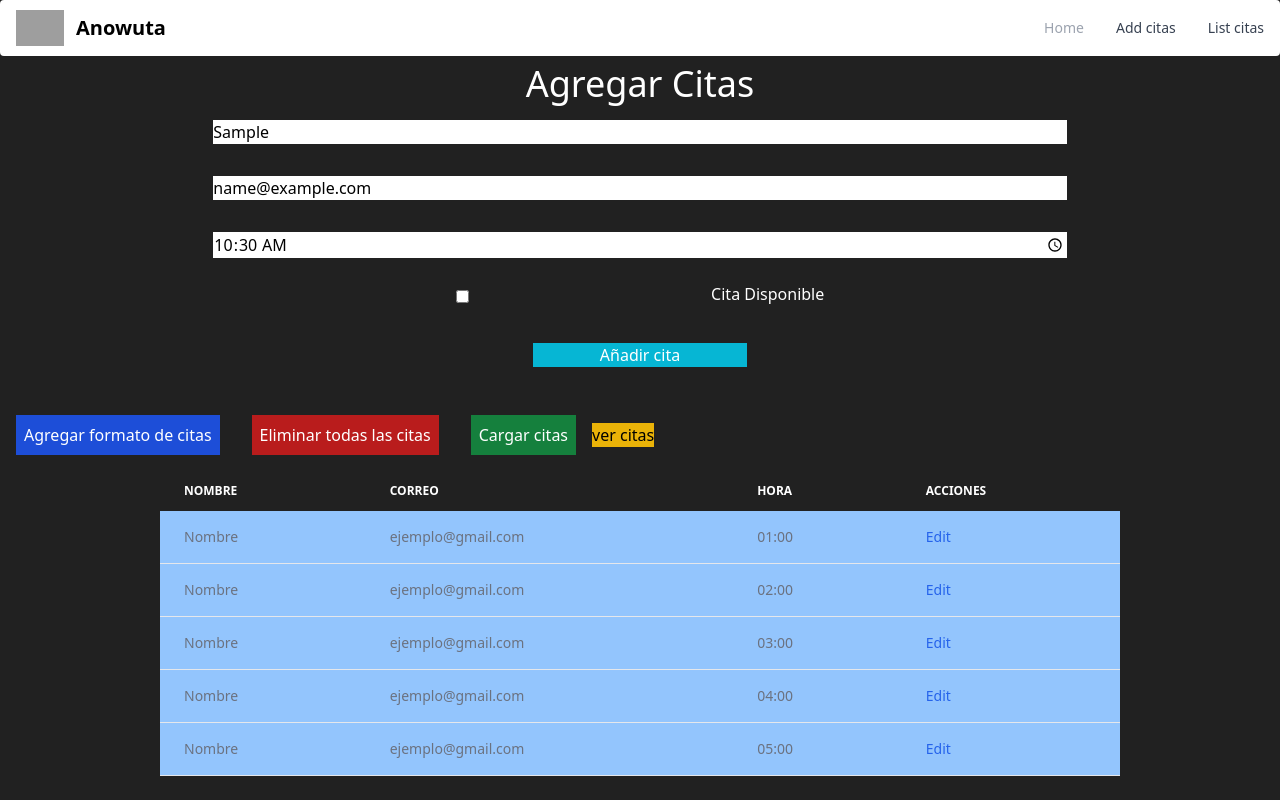
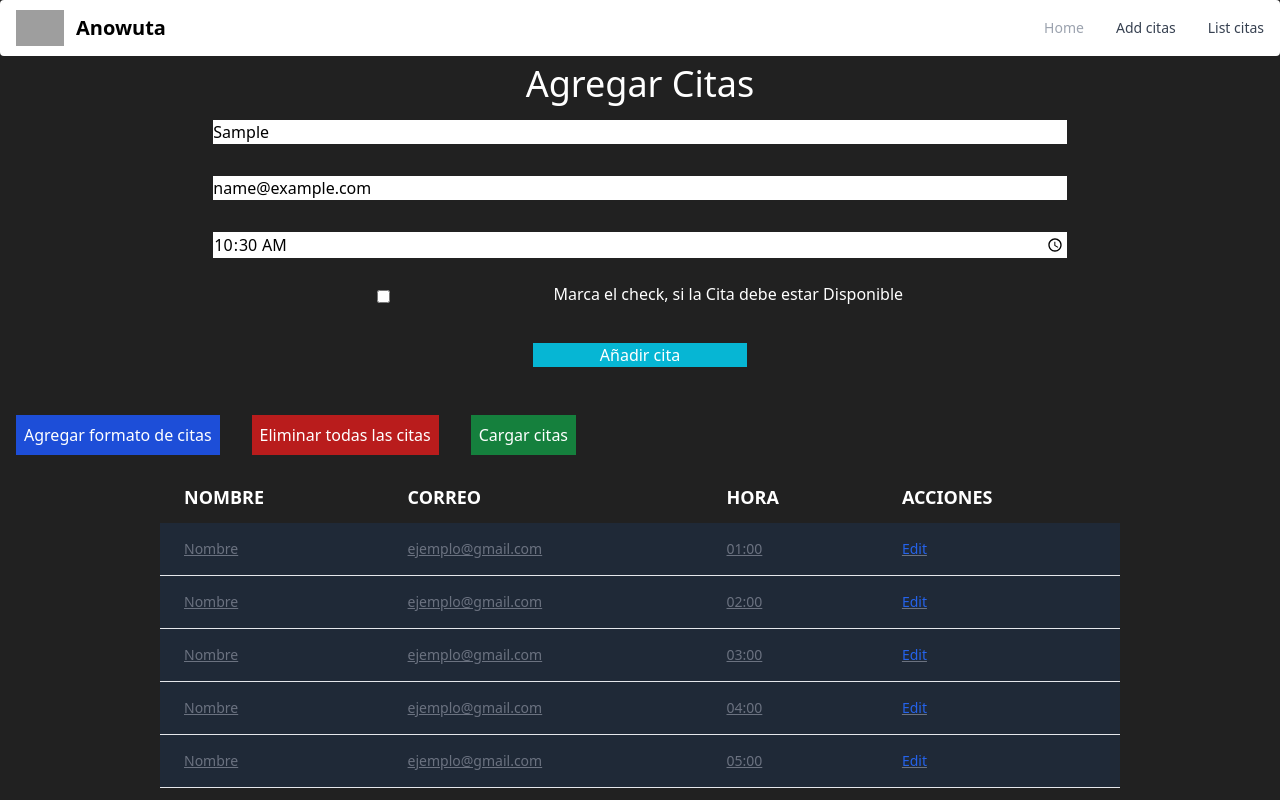
Before and after one commit to Edwin3002/citasAnowuta, a React (Create React App) app: page /createCitas in a window 1280 px wide. Both pictures are taken after typing "Sample", "name@example.com", "10:30" into the empty fields and a click on the button "Agregar formato de citas". Built offline with nearby package versions, Linux system fonts and the light colour scheme; grey boxes are pictures that could not be loaded.

Commit message:
fix table

```diff
--- a/src/Components/Citas.js
+++ b/src/Components/Citas.js
@@ -2,10 +2,11 @@ import React from 'react'
 
 export const Citas = ({ data }) => {
     return (
-        <tr className=" border-b dark:bg-gray-800 dark:border-gray-700">
-            <th scope="row" className="px-6 py-4 font-medium   whitespace-nowrap">
+        <tr className={data.name === ''? 'border-b underline' : 'text-white border-b'}>
+            {/* {data.name === ''? 'Nombre' : data.name}/ */}
+            <td scope="row" className="px-6 py-4 font-medium   whitespace-nowrap">
                 {data.name === ''? 'Nombre' : data.name}
-            </th>
+            </td>
             <td className="px-6 py-4">
                 {data.mail === ''? 'ejemplo@gmail.com' : data.mail}
             </td>
--- a/src/Components/CreateCitas.js
+++ b/src/Components/CreateCitas.js
@@ -32,31 +32,20 @@ export const CreateCitas = () => {
       <form onSubmit={handleSubmit(onSubmit)} className=' flex flex-col w-2/3 m-auto text-black'>
         <input className='my-2' {...register("name", { required: "Digite su nombre", maxLength: 20 })} placeholder='Nombre'/>
         <p className='text-red-500 mb-4'>{errors.name?.message}</p>
-        <input className='my-2' type='email' {...register("mail", { required: "Digite su correo" })} placeholder='Correo'/>
+        <input className='my-2' type='email' {...register("mail")} placeholder='Correo'/>
         <p className='text-red-500 mb-4'>{errors.mail?.message}</p>
-        <input autoComplete='on' className='my-2' type='time' {...register("hour", { required: "Digite la fecha" })}  placeholder='Fecha'/>
+        <input className='my-2' type='time' {...register("hour", { required: "Digite la fecha" })}  placeholder='Fecha'/>
         <p className='text-red-500 mb-4'>{errors.hour?.message}</p>
         <div className='flex justify-evenly'>
         <input  className='my-2' type='checkbox' {...register("available")}  placeholder='Fecha'/>
-        <span className='text-white'>Cita Disponible</span>
+        <span className='text-white'>Marca el check, si la Cita debe estar Disponible</span>
         </div>
-        {/* <input  className='my-2' type='checkbox' {...register("available")}  placeholder='Fecha'/> */}
-        {/* <p className='text-red-500 mb-4'>{errors.available?.message}</p> */}
-        {/* <select className='my-2 bg-white' {...register("available", { required: "Digite la disponibilidad" })} >
-          <option value={true} >Cita Disponible</option>
-          <option value={false} >Cita NO disponible</option>
-        </select> */}
-        {/* <select {...register("gender")}>
-        <option value="female">female</option>
-        <option value="male">male</option>
-        <option value={true}>other</option>
-      </select> */}
         <input className='text-white w-1/4 mx-auto bg-cyan-500 m-8' type="submit" value='Añadir cita' />
       </form>
       <button className='text-white bg-blue-700 m-4 p-2' onClick={citasDef} >Agregar formato de citas</button>
       <button className='text-white bg-red-700 m-4 p-2' onClick={() => dispatch(emptyCitas())} >Eliminar todas las citas</button>
       <button className='text-white bg-green-700 m-4 p-2' onClick={uploadData} >Cargar citas</button>
-      <button className='bg-yellow-500' onClick={() => console.log(citas)}>ver citas</button>
+      {/* <button className='text-white bg-yellow-500 m-4 p-2' onClick={() => console.log(citas)}>Ver citas</button> */}
 
       <ListCitas />
     </div>
--- a/src/Components/ListCitas.js
+++ b/src/Components/ListCitas.js
@@ -8,7 +8,7 @@ export const ListCitas = () => {
 
     return (
         <table className="mx-auto w-3/4 text-sm text-left text-gray-500 dark:text-gray-400">
-            <thead className="text-xs text-white uppercase  dark:bg-gray-700">
+            <thead className="text-lg text-white uppercase   dark:bg-gray-700">
                 <tr>
                     <th scope="col" className="px-6 py-3">
                         Nombre
@@ -24,7 +24,7 @@ export const ListCitas = () => {
                     </th>
                 </tr>
             </thead>
-            <tbody className='bg-blue-300'>
+            <tbody className='bg-gray-800'>
 
                 {citas[0] === undefined?
                  null:
```
